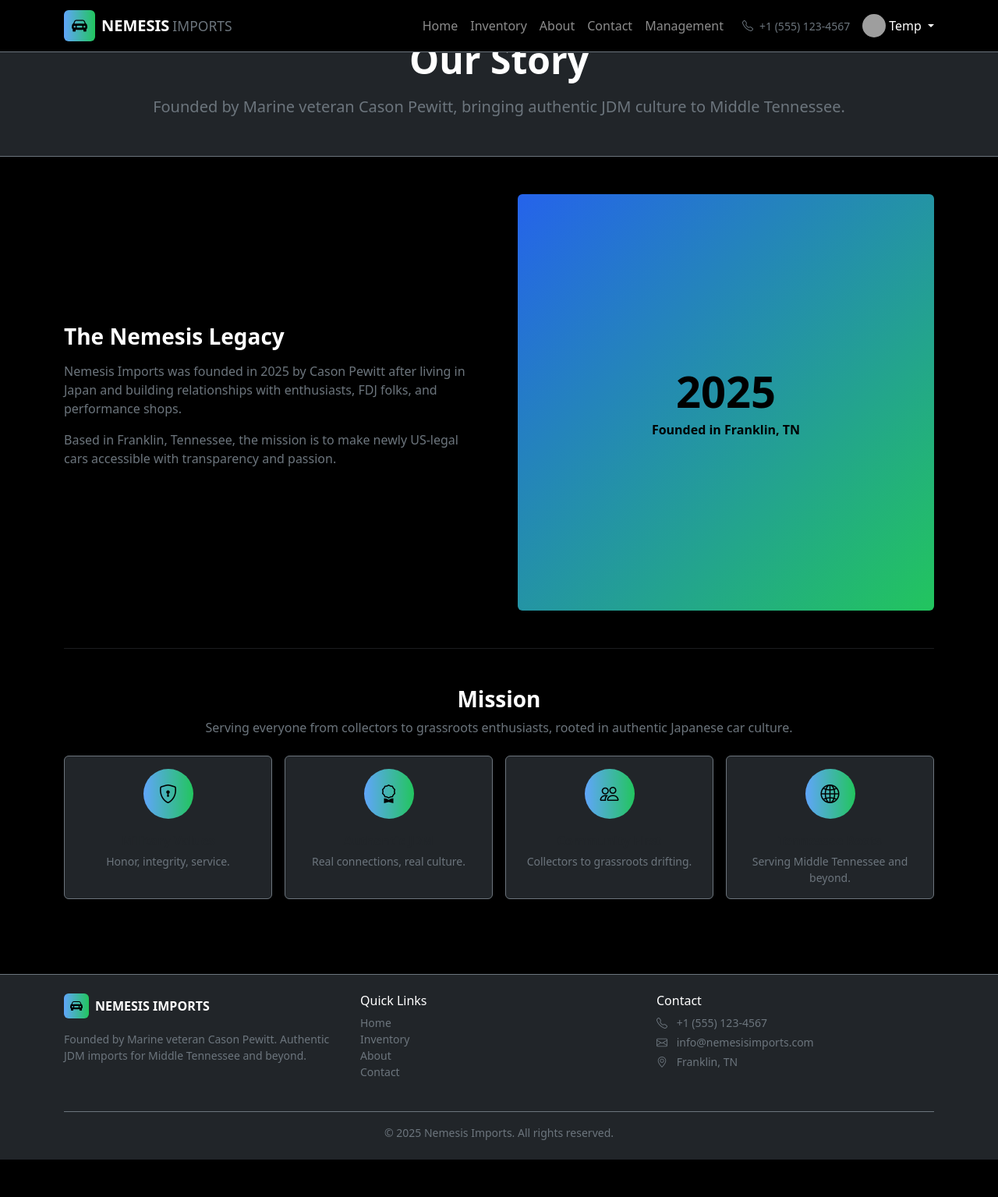
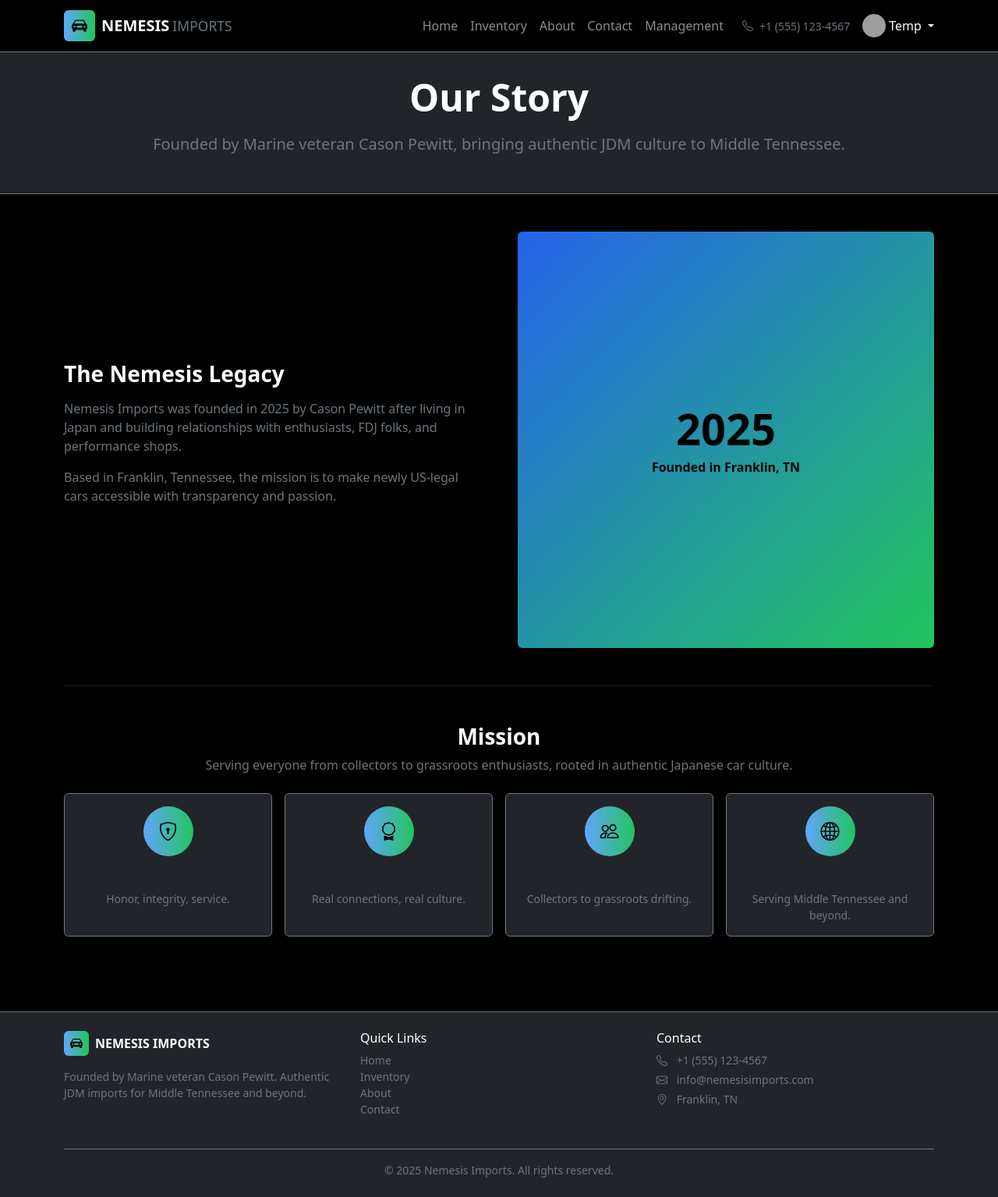
Before and after one commit to Blake9000/Nemesis_Imports_Webapp, a Django app: page /about/ in a window 1280 px wide. Shown: the whole page at 78% size. Before the commit the page ends 1487 px from the top, so only its background shows below. Run offline with Django 5.2, Linux system fonts and the light colour scheme; grey boxes are pictures that could not be loaded.

Commit message:
Added padding to the rest of the pages

```diff
--- a/templates/about.html
+++ b/templates/about.html
@@ -3,6 +3,7 @@
 {% block content %}
 <section class="py-5 bg-dark border-bottom border-secondary text-center">
   <div class="container">
+      <div class="pt-5" style="padding-top:6rem;"></div>
     <h1 class="display-5 fw-bold mb-3">Our Story</h1>
     <p class="lead text-secondary mb-0">Founded by Marine veteran Cason Pewitt, bringing authentic JDM culture to Middle Tennessee.</p>
   </div>
--- a/templates/contact.html
+++ b/templates/contact.html
@@ -3,6 +3,7 @@
 {% block content %}
 <section class="py-5 bg-dark border-bottom border-secondary text-center">
   <div class="container">
+      <div class="pt-5" style="padding-top:6rem;"></div>
     <h1 class="display-5 fw-bold mb-2">Get in Touch</h1>
     <p class="text-secondary">Ready to find your dream JDM machine? Our team is here to help.</p>
   </div>
--- a/templates/inventory.html
+++ b/templates/inventory.html
@@ -5,6 +5,7 @@
 <!-- Header -->
 <section class="py-5 bg-dark border-bottom border-secondary">
   <div class="container text-center">
+      <div class="pt-5" style="padding-top:6rem;"></div>
     <h1 class="display-5 fw-bold mb-2">Our Inventory</h1>
     <p class="text-secondary">Discover legendary JDM machines from Japan’s golden era.</p>
   </div>
```
